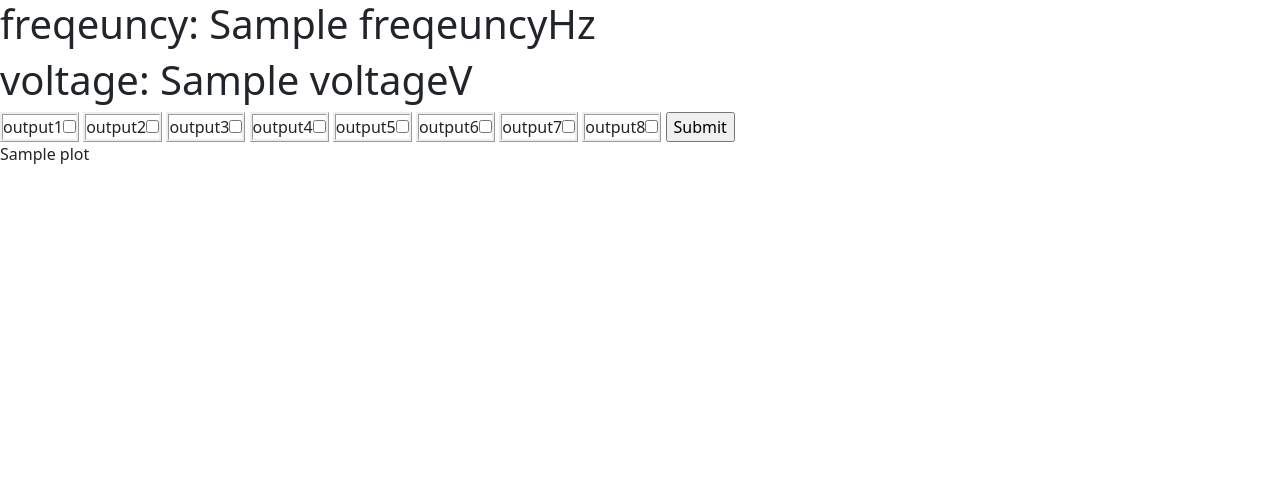
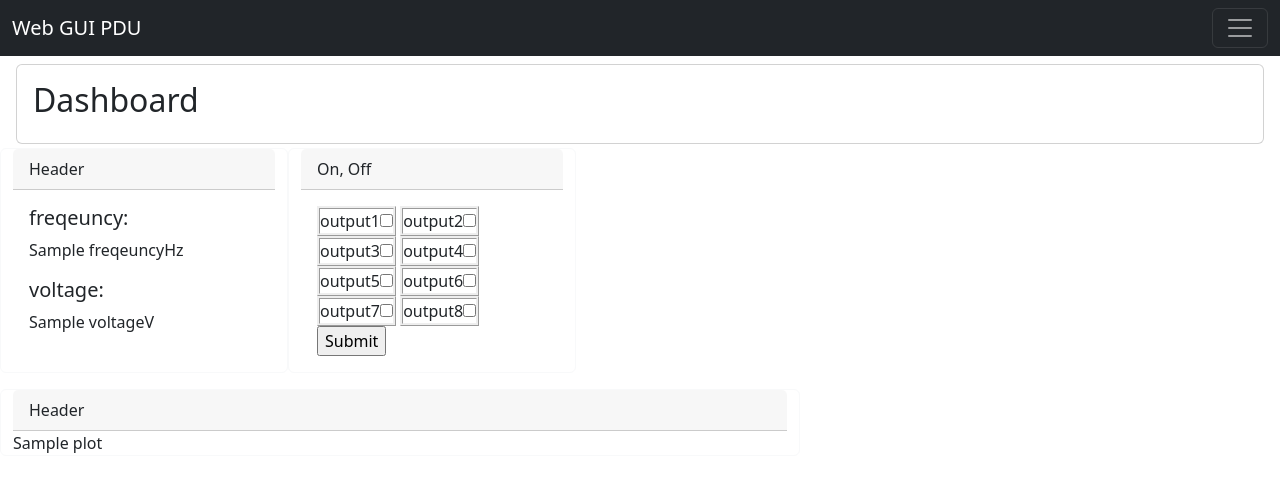
Before and after one commit to amanecopse/dc-deep-web-gui, a Django app: template app/templates/app/index.html in a window 1280 px wide. Shown: the top 492 px of the page. Run offline with Django 3.2, Linux system fonts and the light colour scheme; the template is opened without the code that fills it: most values are stand-ins (such as "Sample title", 1, 10 or a date in 2020); some libraries are stand-ins or nearby versions.

Commit message:
Use bootstrap

```diff
--- a/app/templates/app/index.html
+++ b/app/templates/app/index.html
@@ -1,19 +1,85 @@
 {% load static %}
 <!DOCTYPE html>
-<html lang="en">
+<html lang="en" class="fontawesome-i2svg-active fontawesome-i2svg-complete">
 
 <head>
     <meta charset="UTF-8">
     <title>Web GUI PDU</title>
     <link rel="stylesheet" href="{% static 'css/index.css' %}">
-    </style>
+
     <link href="https://cdn.jsdelivr.net/npm/bootstrap@5.2.0/dist/css/bootstrap.min.css" rel="stylesheet"
         integrity="sha384-gH2yIJqKdNHPEq0n4Mqa/HGKIhSkIHeL5AyhkYV8i59U5AR6csBvApHHNl/vI1Bx" crossorigin="anonymous">
+    <script src="https://use.fontawesome.com/releases/v6.1.0/js/all.js" crossorigin="anonymous"></script>
 </head>
 
-<body>
-    <h1>freqeuncy: {{freqeuncy}}Hz</h1>
-    <h1>voltage: {{voltage}}V</h1>
+<body class="pt-5">
+
+    <nav class="navbar navbar-dark bg-dark fixed-top">
+        <div class="container-fluid">
+            <a class="navbar-brand" href="#">Web GUI PDU</a>
+            <button class="navbar-toggler" type="button" data-bs-toggle="offcanvas"
+                data-bs-target="#offcanvasDarkNavbar" aria-controls="offcanvasDarkNavbar">
+                <span class="navbar-toggler-icon"></span>
+            </button>
+            <div class="offcanvas offcanvas-end text-bg-dark" tabindex="-1" id="offcanvasDarkNavbar"
+                aria-labelledby="offcanvasDarkNavbarLabel">
+                <div class="offcanvas-header">
+                    <h5 class="offcanvas-title" id="offcanvasDarkNavbarLabel">Dark offcanvas</h5>
+                    <button type="button" class="btn-close btn-close-white" data-bs-dismiss="offcanvas"
+                        aria-label="Close"></button>
+                </div>
+                <div class="offcanvas-body">
+                    <ul class="navbar-nav justify-content-end flex-grow-1 pe-3">
+                        <li class="nav-item">
+                            <a class="nav-link active" aria-current="page" href="#">Home</a>
+                        </li>
+                        <li class="nav-item">
+                            <a class="nav-link" href="#">Link</a>
+                        </li>
+                        <li class="nav-item dropdown">
+                            <a class="nav-link dropdown-toggle" href="#" role="button" data-bs-toggle="dropdown"
+                                aria-expanded="false">
+                                Dropdown
+                            </a>
+                            <ul class="dropdown-menu dropdown-menu-dark">
+                                <li><a class="dropdown-item" href="#">Action</a></li>
+                                <li><a class="dropdown-item" href="#">Another action</a></li>
+                                <li>
+                                    <hr class="dropdown-divider">
+                                </li>
+                                <li><a class="dropdown-item" href="#">Something else here</a></li>
+                            </ul>
+                        </li>
+                    </ul>
+                    <form class="d-flex" role="search">
+                        <input class="form-control me-2" type="search" placeholder="Search" aria-label="Search">
+                        <button class="btn btn-success" type="submit">Search</button>
+                    </form>
+                </div>
+            </div>
+        </div>
+    </nav>
+    <main class="container-fluid mt-3">
+
+        <div class="row card m-1">
+            <div class="card-body">
+                <h2>Dashboard</h2>
+            </div>
+        </div>
+        <div class="row">
+            <div class="card border-light mb-3" style="max-width: 18rem;">
+                <div class="card-header">Header</div>
+                <div class="card-body">
+                    <h5 class="card-title">freqeuncy:</h5>
+                    <p class="card-text">{{freqeuncy}}Hz</p>
+                    <h5 class="card-title">voltage:</h5>
+                    <p class="card-text">{{voltage}}V</p>
+                </div>
+            </div>
+
+            <div class="card border-light mb-3" style="max-width: 18rem;">
+                <div class="card-header">On, Off</div>
+                <div class="card-body">
                     <form method="post" id="output_form">
                         {% csrf_token %}
                         <label>output1<input type="checkbox" id="o1_check" name="o1_check" {{o1}} /></label>
@@ -26,8 +92,16 @@
                         <label>output8<input type="checkbox" id="o8_check" name="o8_check" {{o8}} /></label>
                         <input type='submit' />
                     </form>
+                </div>
+            </div>
 
+            <div class="card border-light mb-3" style="max-width: 50rem;">
+                <div class="card-header">Header</div>
                 {{plot|safe}}
+            </div>
+        </div>
+    </main>
+
     <script src="https://cdn.jsdelivr.net/npm/bootstrap@5.2.0/dist/js/bootstrap.bundle.min.js"
         integrity="sha384-A3rJD856KowSb7dwlZdYEkO39Gagi7vIsF0jrRAoQmDKKtQBHUuLZ9AsSv4jD4Xa"
         crossorigin="anonymous"></script>
```
Lines whose indentation alone changed are shown as unchanged.
